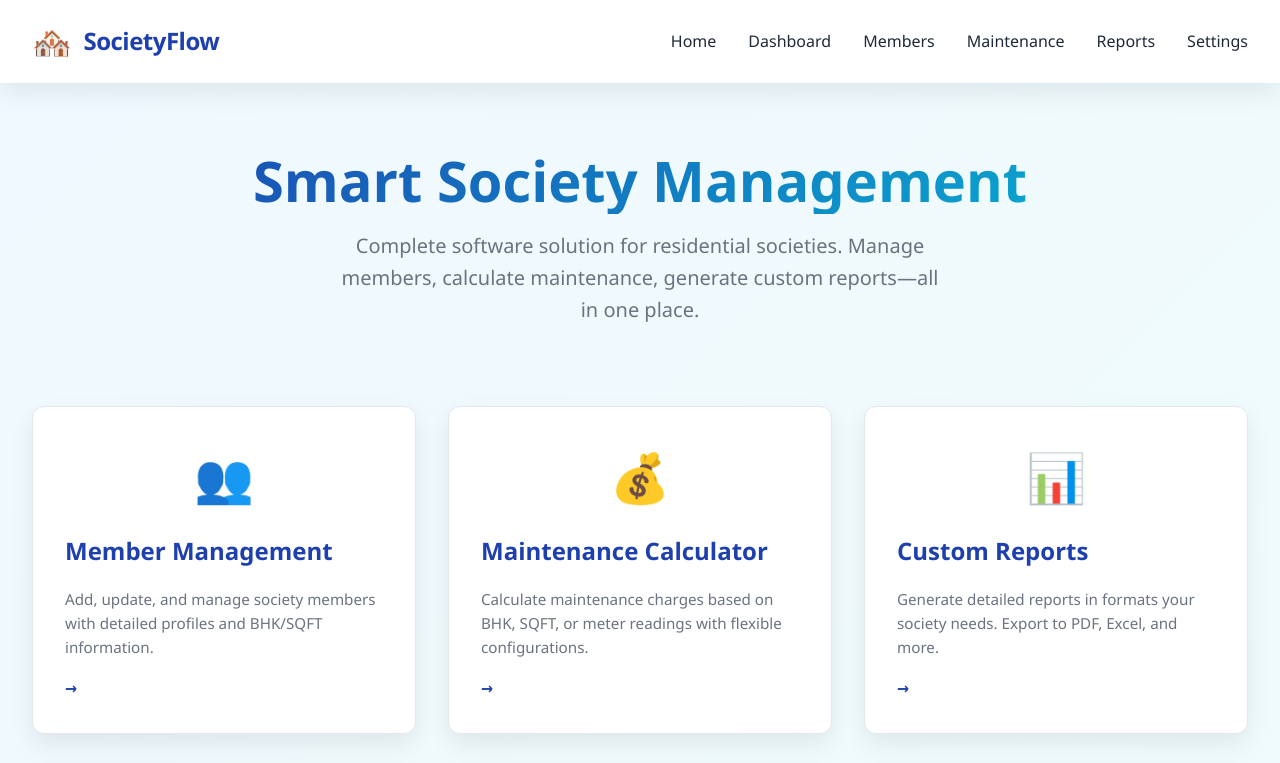
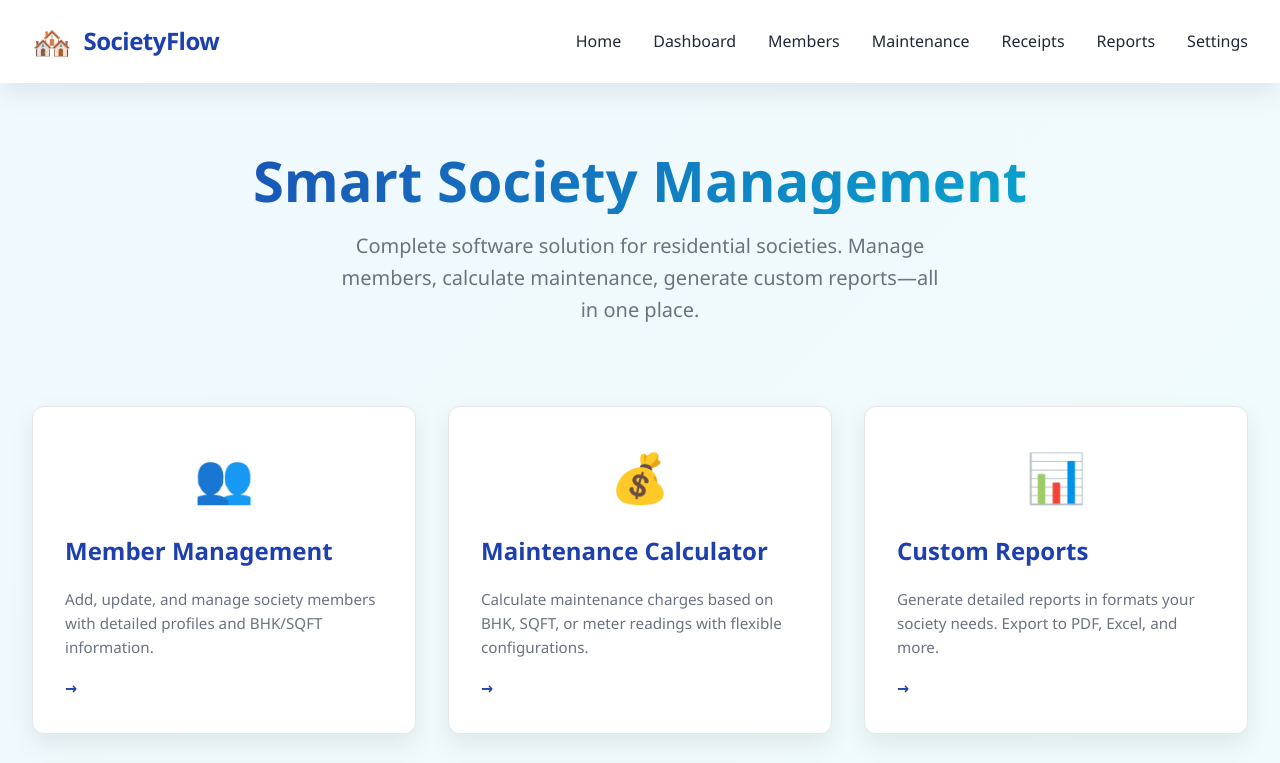
Before and after one commit to Virendrabodele/SocietyFlow, a plain HTML site: page app/index.html in a window 1280 px wide. Shown: the top 763 px of the page. Drawn offline with Linux system fonts and the light colour scheme.

Commit message:
Add Receipts link to navigation menu

```diff
--- a/app/index.html
+++ b/app/index.html
@@ -343,6 +343,7 @@
                 <li><a href="dashboard.html">Dashboard</a></li>
                 <li><a href="members.html">Members</a></li>
                 <li><a href="maintenance.html">Maintenance</a></li>
+                <li><a href="receipts.html">Receipts</a></li>
                 <li><a href="reports.html">Reports</a></li>
                 <li><a href="settings.html">Settings</a></li>
             </ul>
```
